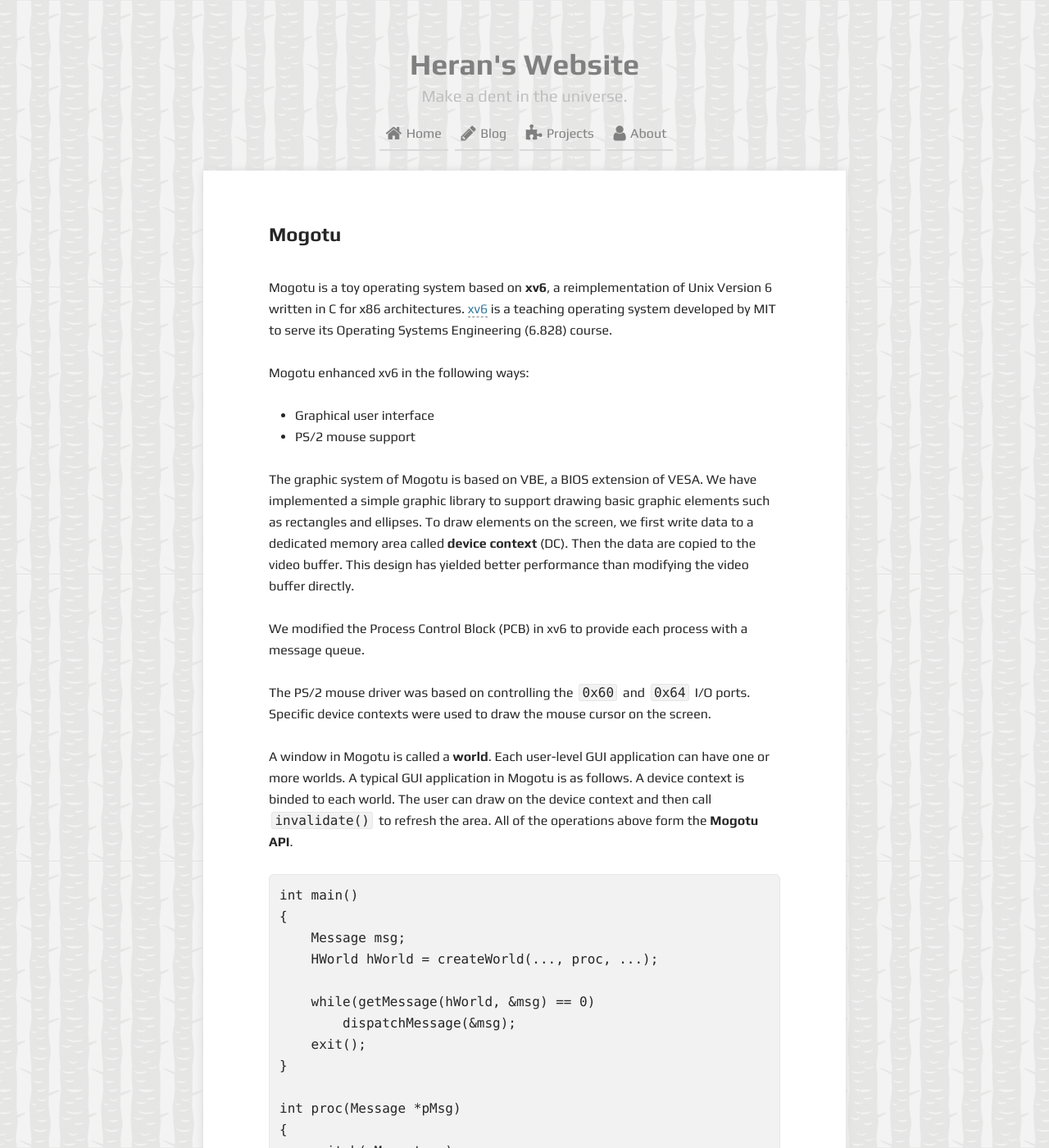
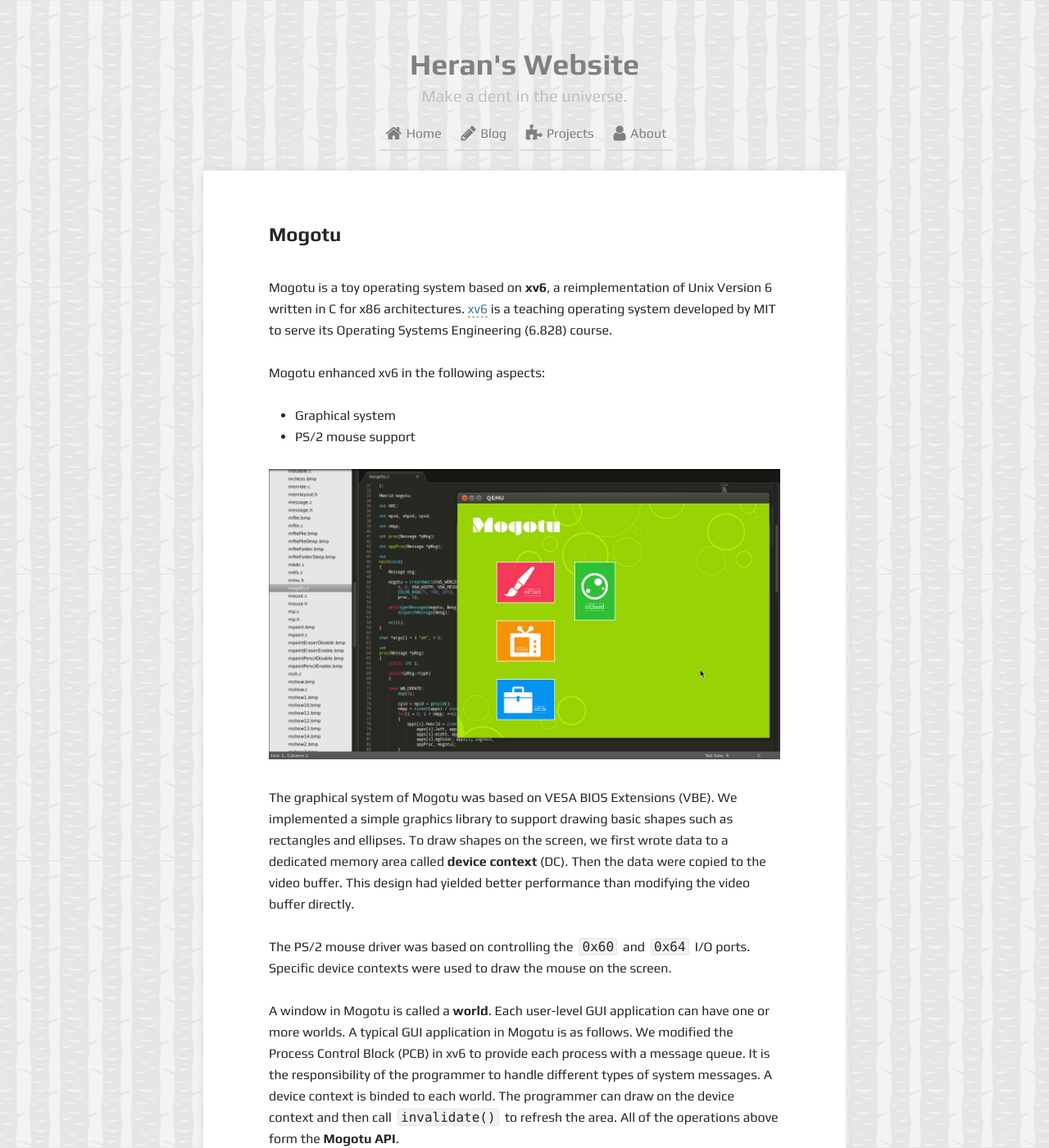
Before and after one commit to linhr/linhr.github.io, a Jekyll site: the page built from _posts/projects/2012-06-15-mogotu.md, in a window 1280 px wide and 1400 px high. Shown: the whole window at 82% size. Built offline with Jekyll 4.4.1, drawn with Linux system fonts in a browser that asks for light colours; nearby versions of some CDN libraries; Markdown is read by kramdown in place of the engine named in the settings; some of the changed text lies outside the part shown.

Commit message:
update project pages

````diff
--- a/_posts/projects/2012-06-15-mogotu.md
+++ b/_posts/projects/2012-06-15-mogotu.md
@@ -7,19 +7,19 @@
 
 Mogotu is a toy operating system based on **xv6**, a reimplementation of Unix Version 6 written in C for x86 architectures. [xv6][] is a teaching operating system developed by MIT to serve its Operating Systems Engineering (6.828) course.
 
-Mogotu enhanced xv6 in the following ways:
+Mogotu enhanced xv6 in the following aspects:
 
-*   Graphical user interface
+*   Graphical system
 *   PS/2 mouse support
 
-The graphic system of Mogotu is based on VBE, a BIOS extension of VESA.
-We have implemented a simple graphic library to support drawing basic graphic elements such as rectangles and ellipses. To draw elements on the screen, we first write data to a dedicated memory area called **device context** (DC). Then the data are copied to the video buffer. This design has yielded better performance than modifying the video buffer directly.
+![Mogotu Desktop]({{ site.baseurl }}/images/projects/mogotu-desktop.png)
 
-We modified the Process Control Block (PCB) in xv6 to provide each process with a message queue.
+The graphical system of Mogotu was based on VESA BIOS Extensions (VBE).
+We implemented a simple graphics library to support drawing basic shapes such as rectangles and ellipses. To draw shapes on the screen, we first wrote data to a dedicated memory area called **device context** (DC). Then the data were copied to the video buffer. This design had yielded better performance than modifying the video buffer directly.
 
-The PS/2 mouse driver was based on controlling the `0x60` and `0x64` I/O ports. Specific device contexts were used to draw the mouse cursor on the screen.
+The PS/2 mouse driver was based on controlling the `0x60` and `0x64` I/O ports. Specific device contexts were used to draw the mouse on the screen.
 
-A window in Mogotu is called a **world**. Each user-level GUI application can have one or more worlds. A typical GUI application in Mogotu is as follows. A device context is binded to each world. The user can draw on the device context and then call `invalidate()` to refresh the area. All of the operations above form the **Mogotu API**.
+A window in Mogotu is called a **world**. Each user-level GUI application can have one or more worlds. A typical GUI application in Mogotu is as follows. We modified the Process Control Block (PCB) in xv6 to provide each process with a message queue. It is the responsibility of the programmer to handle different types of system messages. A device context is binded to each world. The programmer can draw on the device context and then call `invalidate()` to refresh the area. All of the operations above form the **Mogotu API**.
 
 ```
 int main()
@@ -51,18 +51,25 @@
 }
 ```
 
-Here are some of the user-level applications we embed in Mogotu to demonstrate its capability.
+Here are some of the user-level applications we embedded in Mogotu to demonstrate its capability.
 
+*   mFile (a file browser)
+*   mBound (an app visualizing the bounding ball of a set of 3D points)
 *   mPaint (a painting tool)
-*   mFile (a file browser)
 *   mView (a picture viewer to view BMP images)
 
-The user can also turn off GUI mode to run shell applications.
+The user can also turn off GUI mode to run shell applications such as mBubble (a console version of the Bubble Breaker game).
 
-We have successfully run Mogotu on the QEMU emulator. We have also run Mogotu on a laptop, namely Lenovo ThinkPad E40 05785KC. We used GRUB as the boot loader.
+![Mogotu mFile]({{ site.baseurl }}/images/projects/mogotu-mfile.png)
 
-The latest code of Mogotu can be found on Google Code: <http://code.google.com/p/mogotu-os/>.
+![Mogotu mBound]({{ site.baseurl }}/images/projects/mogotu-mbound.png)
 
-Mogotu is a course project for *Modern Operating System* (Course Number: 34100053) at Tsinghua University in spring 2012. The team members are: Jinghong Situ, Heran Lin, Haowei Huang, Yuqi Wang, and Qi Guo.
+![Mogotu mPaint]({{ site.baseurl }}/images/projects/mogotu-mpaint.png)
+
+![Mogotu mBubble]({{ site.baseurl }}/images/projects/mogotu-mbubble.png)
+
+We had successfully run Mogotu on the QEMU emulator. We had also run Mogotu on a laptop, namely Lenovo ThinkPad E40 05785KC. We used GRUB as the boot loader.
+
+Mogotu was a course project for *Modern Operating System* (Course Number: 34100053) at Tsinghua University in spring 2012. The team members of Mogotu are: Jinghong Situ, Heran Lin, Haowei Huang, Yuqi Wang, and Qi Guo.
 
 [xv6]: http://pdos.csail.mit.edu/6.828/xv6/
````
Also changed, not shown: _posts/projects/2011-05-22-thmessenger.md (+10 -3 lines), _posts/projects/2011-08-31-c-plus-plus-memory-leak.md (+5 -5 lines), _posts/projects/2011-11-06-simple-ftp-client.md (+3 -1 lines), _posts/projects/2012-07-22-ziyue.md (+5 -5 lines), _posts/projects/2013-06-07-codechoir.md (+9 -7 lines), images/projects/codechoir.png (added), images/projects/mogotu-desktop.png (added), images/projects/mogotu-mbound.png (added), images/projects/mogotu-mbubble.png (added), images/projects/mogotu-mfile.png (added), images/projects/mogotu-mpaint.png (added), images/projects/simple-ftp-client.png (added), images/projects/thmessenger-login.png (added), images/projects/thmessenger-main-1.png (added), 1 more files.
